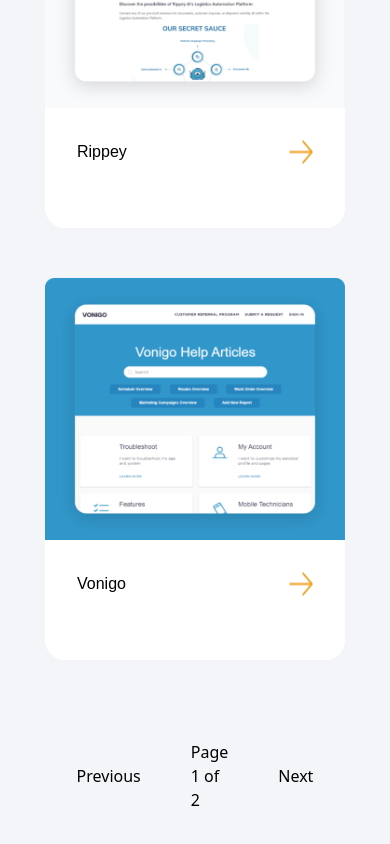
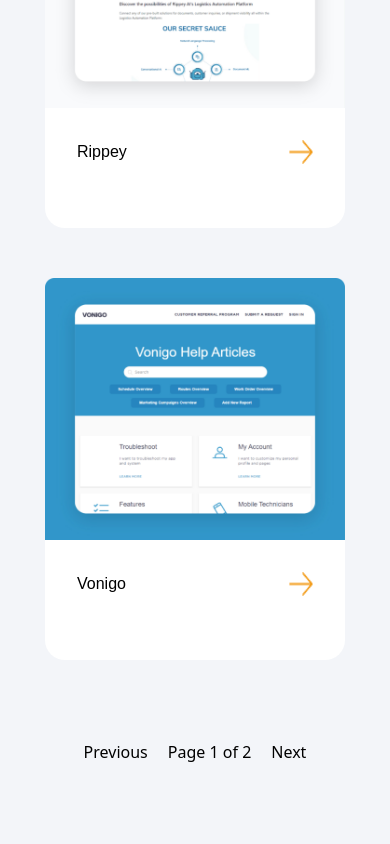
Before and after one commit to pr3b/penateam-old, a Next.js app: page /components/WorkCase in a window 390 px wide. Shown: the part 1966-2810 px from the top of the page. Built offline with nearby package versions, Linux system fonts and the light colour scheme.

Commit message:
npm update

```diff
--- a/package.json
+++ b/package.json
@@ -18,7 +18,9 @@
     "@mui/icons-material": "^5.11.16",
     "@mui/material": "^5.13.1",
     "@netlify/plugin-nextjs": "^4.37.2",
+    "@sendgrid/mail": "^7.7.0",
     "autoprefixer": "10.4.14",
+    "axios": "^1.4.0",
     "eslint": "8.38.0",
     "eslint-config-next": "13.3.0",
     "jquery": "^3.7.0",
@@ -27,6 +29,7 @@
     "react": "18.2.0",
     "react-dom": "18.2.0",
     "react-icons": "^4.8.0",
+    "stripe": "^12.6.0",
     "tailwindcss": "3.3.1"
   }
 }
--- a/pages/components/WorkCase.js
+++ b/pages/components/WorkCase.js
@@ -47,6 +47,7 @@ function WorkCase() {
   ].slice(startIndex, endIndex);
 
   return (
+    <div id="workcase">
       <div className="workcase-container">
         <div className="workcase-card-container">
           {visibleCards.map((card, index) => (
@@ -61,11 +62,12 @@ function WorkCase() {
         </div>
         <div className="pagination">
           <button
+            href="#workcase"
             className="previous-button"
             onClick={handlePreviousPage}
             disabled={currentPage === 1}
           >
-          Previous
+            <a href="#workcase">Previous</a>
           </button>
           <span className="page-number">
             Page {currentPage} of {totalPages}
@@ -75,8 +77,9 @@ function WorkCase() {
             onClick={handleNextPage}
             disabled={currentPage === totalPages}
           >
-          Next
+            <a href="#workcase">Next</a>
           </button>
+        </div>
       </div>
     </div>
   );
--- a/styles/globals.css
+++ b/styles/globals.css
@@ -1797,4 +1797,8 @@ nav {
     height: auto;
     width: 300px;
   }
-}
+
+  .pagination {
+    grid-gap: 20px;
+  }
+}
```
Also changed, not shown: 1 other file (tests, documents, lock files or other folders). Lines whose indentation alone changed are shown as unchanged.
